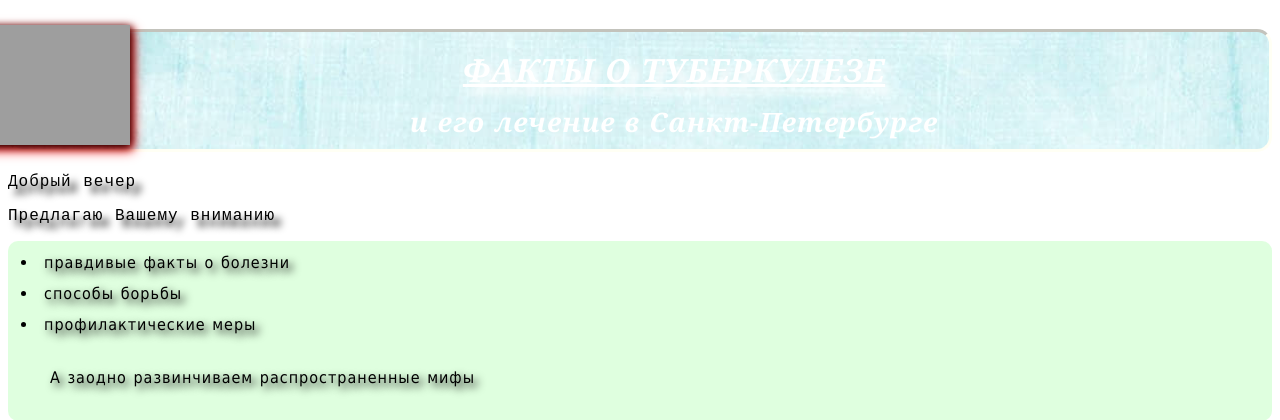
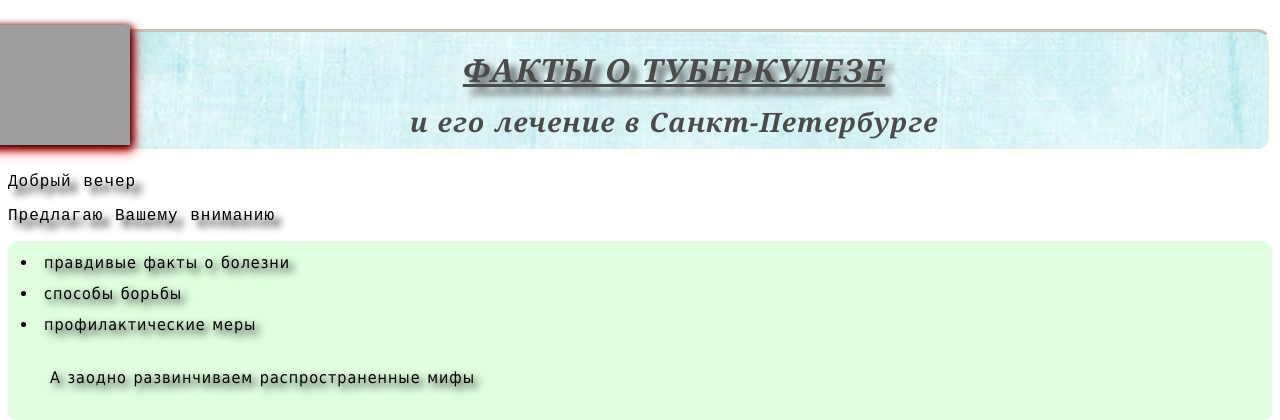
Before and after one commit to AlexZwerb/AlexZwerb.github.io, a PHP site: page / in a window 1280 px wide. Shown: the top 420 px of the page. Run offline with PHP 8.4, Linux system fonts and the light colour scheme; grey boxes are pictures that could not be loaded.

Commit message:
repack0210

```diff
--- a/style.css
+++ b/style.css
@@ -1,6 +1,6 @@
 ul,ul *{text-shadow:4px 4px 8px ;}
 body{margin:0 auto;max-width:100%;padding:8px;}
-header h1{position:relative;background-image:url("BG/27.jpg")!important;color:white;}
+header h1{position:relative;background-image:url("BG/27.jpg")!important;color:black;}
 #pics{background-image:url("BG/4.jpg")!important;color:white;}
 #kreuz{position:absolute;z-index:500;width:160px;opacity:1;top:25px;left:-30px;filter:drop-shadow(1px 2px 4px black)drop-shadow(2px 3px 4px red)}
 h1{font-style:italic;border:inset ivory;border-radius:15px;}
```
Also changed, not shown: 1 other file.
